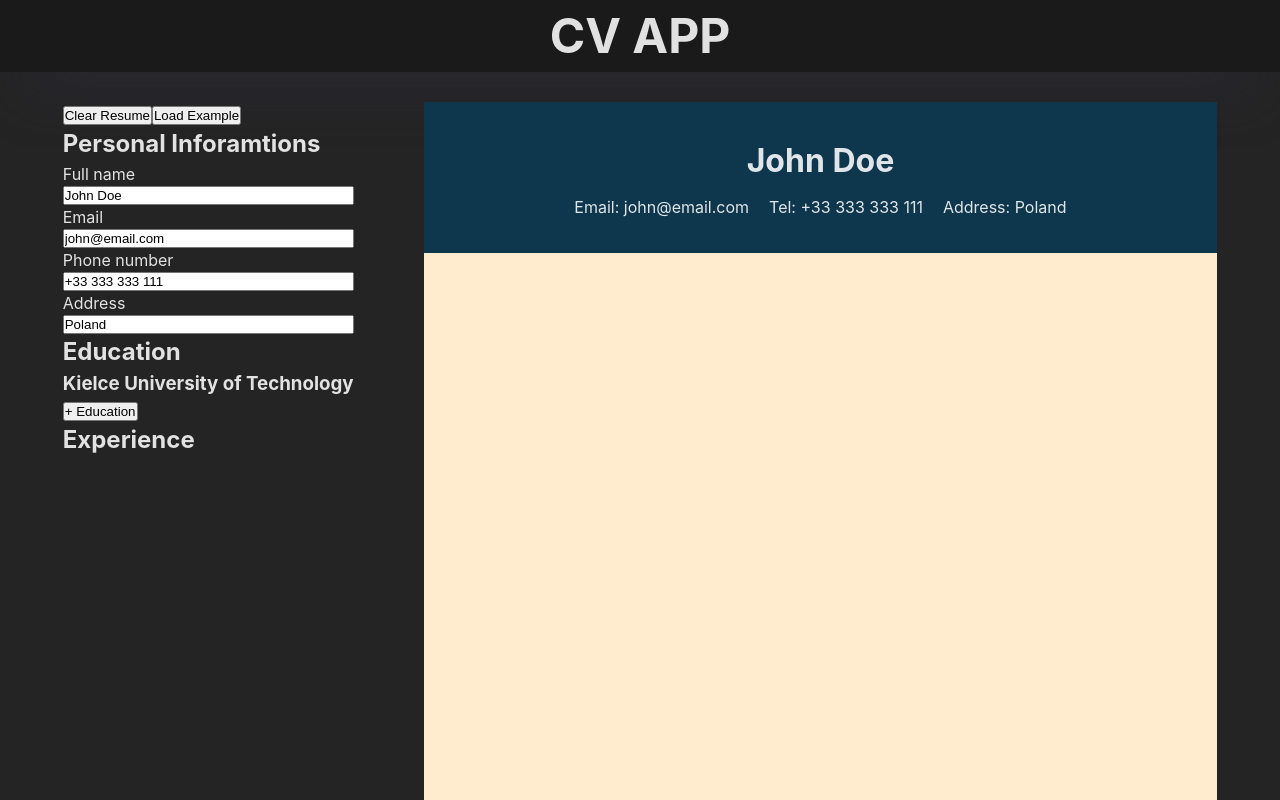
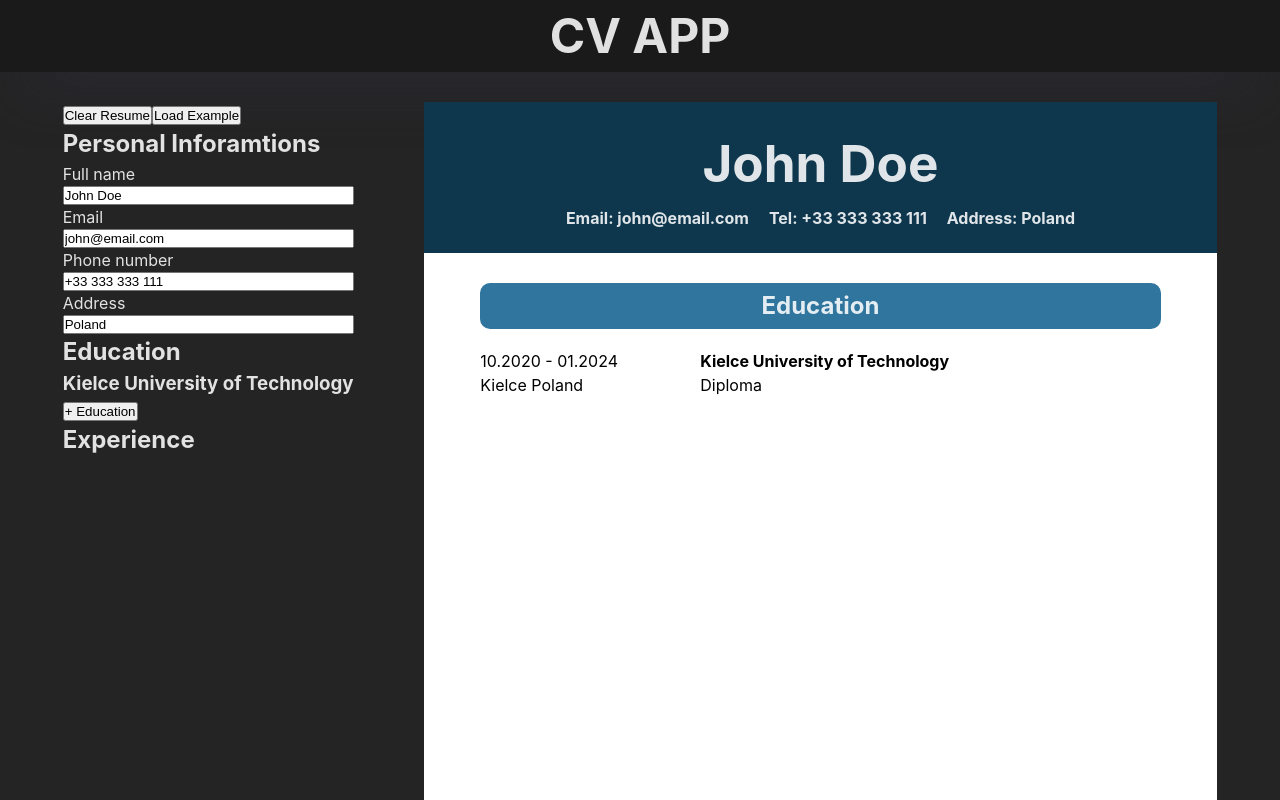
Before and after one commit to StaryAlgida/CV-App, a React (Vite) app: page / in a window 1280 px wide. Shown: the top 800 px of the page. Built offline with nearby package versions, Linux system fonts and the light colour scheme.

Commit message:
education done

```diff
--- a/src/App.css
+++ b/src/App.css
@@ -4,6 +4,10 @@ header {
   -webkit-box-shadow: 0px 31px 60px -25px rgba(47, 47, 64, 1);
   -moz-box-shadow: 0px 31px 60px -25px rgba(47, 47, 64, 1);
   box-shadow: 0px 31px 60px -25px rgba(47, 47, 64, 1);
+}
+
+.black-color {
+  color: black;
 }
 
 .title {
@@ -24,9 +28,12 @@ header {
 }
 
 .Cv {
+  display: flex;
+  flex-direction: column;
+  gap: 0.8cm;
   width: 21cm;
   height: 29.7cm;
-  background-color: blanchedalmond;
+  background-color: white;
   margin-bottom: 20px;
 }
 
@@ -36,11 +43,19 @@ header {
   flex-direction: column;
   align-items: center;
   justify-content: center;
-  gap: 10px;
+  gap: 5px;
   width: 21cm;
   height: 4cm;
   background-color: #0e374e;
   text-align: center;
+}
+
+.header h1 {
+  font-size: 3.2rem;
+}
+
+.cv-info {
+  font-weight: bold;
 }
 
 .more-info {
@@ -48,6 +63,39 @@ header {
   gap: 20px;
 }
 
+.edu-title {
+  text-align: center;
+  background-color: #2f759e;
+  padding-top: 5px;
+  padding-bottom: 5px;
+  border-radius: 10px;
+}
+
+.education {
+  margin-left: 1.5cm;
+  margin-right: 1.5cm;
+}
+
+.education-container {
+  display: grid;
+  grid-template-rows: repeat(auto-fit, 60px);
+  margin-top: 20px;
+}
+
+.education-item {
+  display: flex;
+  gap: 20px;
+}
+
+.time-location,
+.school-degree {
+  display: flex;
+  flex-direction: column;
+}
+.time-location {
+  width: 200px;
+}
+/*  */
 footer {
   text-align: center;
 }
--- a/src/components/menu/Education.tsx
+++ b/src/components/menu/Education.tsx
@@ -73,7 +73,7 @@ function EducationForm({
       newPerson.education.push({ ...eduInfo, id: uuidv1() });
     } else {
       const foundIndex = newPerson.education.findIndex((element) => {
-        element.id === eduInfo.id;
+        return element.id === eduInfo.id;
       });
       if (!_.isEqual(newPerson.education[foundIndex], eduInfo))
         newPerson.education[foundIndex] = { ...eduInfo };
@@ -81,11 +81,26 @@ function EducationForm({
 
     setPerson({ ...newPerson });
     setEduSate(true);
-    console.log(newPerson.education);
+    console.log("save", newPerson.education);
+  };
+
+  const deletEdu = () => {
+    if (eduInfo.id !== "") {
+      const newPerson = { ...person };
+      const index = newPerson.education.findIndex((element) => {
+        return element.id === eduInfo.id;
+      });
+      console.log(index);
+      if (index >= 0) {
+        newPerson.education.splice(index, 1);
+        setPerson({ ...newPerson });
+        setEduSate(true);
+      }
+    }
   };
 
   return (
-    <form action="" className="edu-form">
+    <form onSubmit={saveListner} className="edu-form">
       <div className="input-group">
         <label htmlFor="school">School</label>
         <input
@@ -94,6 +109,7 @@ function EducationForm({
           onChange={(e) => setEduInfo({ ...eduInfo, school: e.target.value })}
           name="school"
           id="school"
+          required
         />
       </div>
       <div className="input-group">
@@ -104,6 +120,7 @@ function EducationForm({
           onChange={(e) => setEduInfo({ ...eduInfo, degree: e.target.value })}
           name="degree"
           id="degree"
+          required
         />
       </div>
       <div className="input-group">
@@ -116,6 +133,7 @@ function EducationForm({
           }
           name="start-date"
           id="start-date"
+          required
         />
       </div>
       <div className="input-group">
@@ -126,6 +144,7 @@ function EducationForm({
           onChange={(e) => setEduInfo({ ...eduInfo, endDate: e.target.value })}
           name="end-date"
           id="end-date"
+          required
         />
       </div>
       <div className="input-group">
@@ -136,12 +155,13 @@ function EducationForm({
           onChange={(e) => setEduInfo({ ...eduInfo, location: e.target.value })}
           name="location"
           id="location"
+          required
         />
       </div>
       <div className="buttons">
-        <button>Delete</button>
+        <button onClick={deletEdu}>Delete</button>
         <button onClick={cencleListner}>Cencle</button>
-        <input type="button" onClick={saveListner} value="save" />
+        <input type="submit" value="Save" />
       </div>
     </form>
   );
@@ -157,7 +177,7 @@ export default function Educationfield({
   const [eduState, setEduSate] = useState(true);
   const [eduData, setEduData] = useState<Education>(person.education[0]);
   return (
-    <div className="education">
+    <div className="education-form">
       <h2 className="menu-section-title">Education</h2>
       {eduState ? (
         <DisplayEducation
--- a/src/components/section/Cv.tsx
+++ b/src/components/section/Cv.tsx
@@ -1,4 +1,32 @@
-import Person from "../../interface/Person";
+import { Person } from "../../interface/Person";
+
+function Education({ person }: { person: Person }) {
+  return (
+    <div className="education">
+      <h2 className="edu-title">Education</h2>
+      <div className="education-container">
+        {person.education.map((edu) => {
+          return (
+            <div className="education-item" key={edu.id}>
+              <div className="time-location">
+                <span className="time black-color">
+                  {edu.startDate} - {edu.endDate}
+                </span>
+                <span className="location black-color">{edu.location}</span>
+              </div>
+              <div className="school-degree">
+                <span className="school black-color">
+                  <b>{edu.school}</b>
+                </span>
+                <span className="degree black-color">{edu.degree}</span>
+              </div>
+            </div>
+          );
+        })}
+      </div>
+    </div>
+  );
+}
 
 export default function Cv({ person }: { person: Person }) {
   return (
@@ -17,7 +45,7 @@ export default function Cv({ person }: { person: Person }) {
           </span>
         </div>
       </div>
-      <div className="education"></div>
+      <Education person={person} />
       <div className="experience"></div>
     </div>
   );
```
